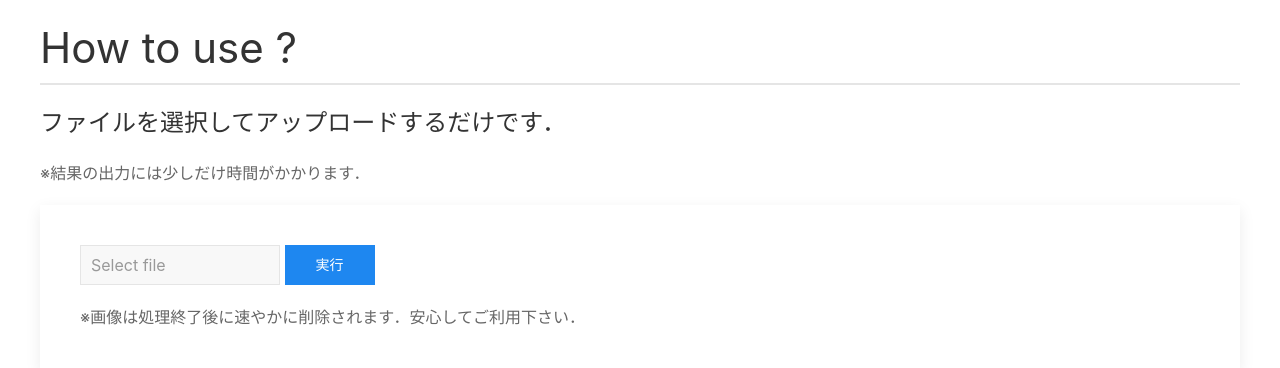
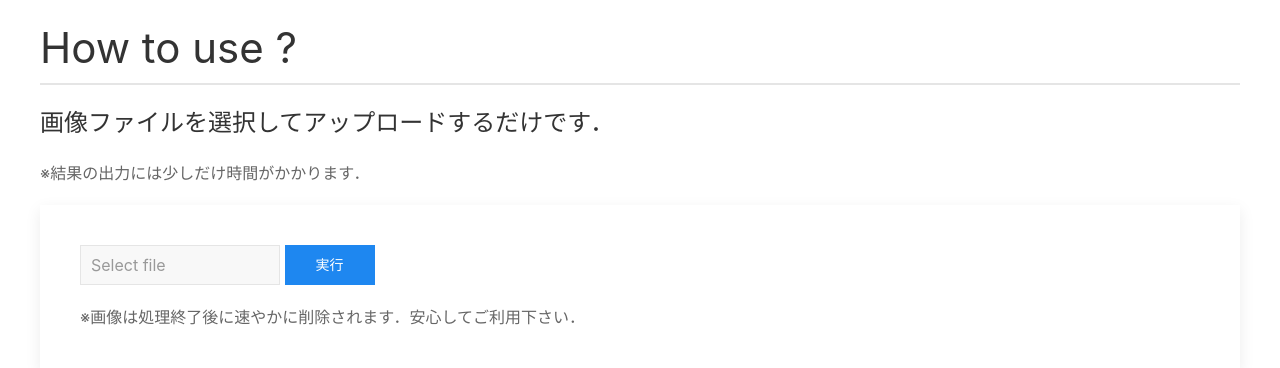
Before and after one commit to wf-yamaday/pokemon-classification, a Flask app: page /poke-classification in a window 1280 px wide. Shown: the part 1436-1804 px from the top of the page. Run offline with Flask 2, Linux system fonts and the light colour scheme.

Commit message:
文言の修正

```diff
--- a/templates/index.html
+++ b/templates/index.html
@@ -65,7 +65,7 @@
 
 <article class="uk-article">
   <h1 class="uk-heading-divider">How to use ?</h1>
-  <p class="uk-text-lead">ファイルを選択してアップロードするだけです．</p>
+  <p class="uk-text-lead">画像ファイルを選択してアップロードするだけです．</p>
   <p>※結果の出力には少しだけ時間がかかります．</p>
   <div>
     <div class="uk-card uk-card-default uk-card-body">
```
